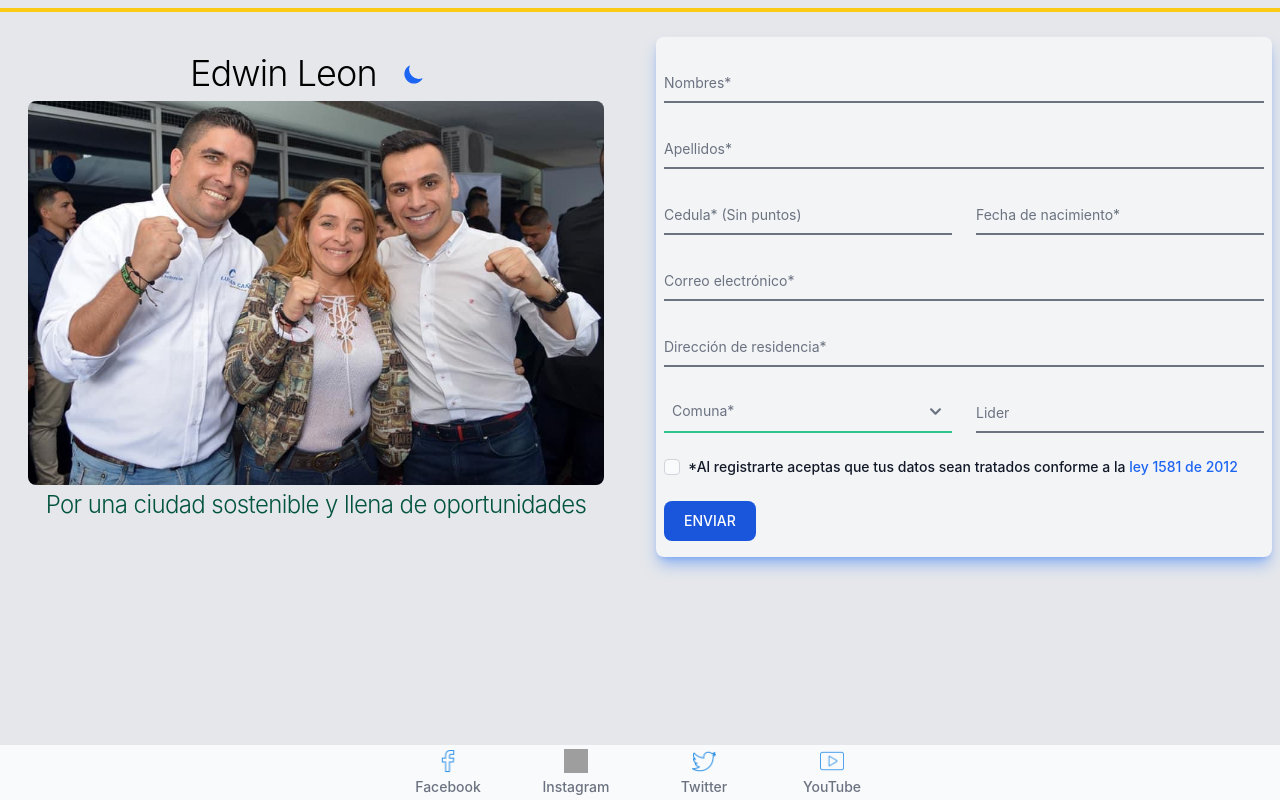
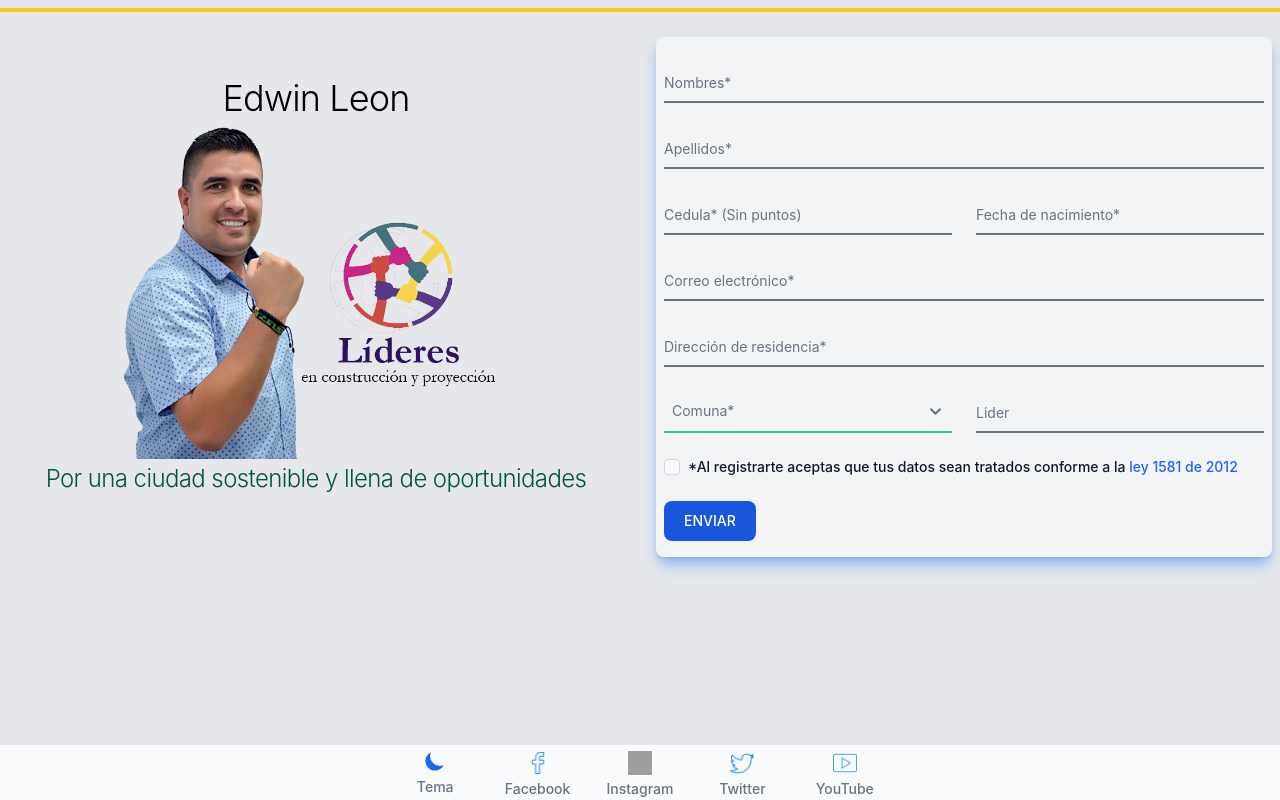
Before and after one commit to jfbz14/edwin_leon, a Django app: page / in a window 1280 px wide. Run offline with Django 4.2, Linux system fonts and the light colour scheme; style sheets or scripts are compiled from the project's sources; some libraries are stand-ins or nearby versions; grey boxes are pictures that could not be loaded.

Commit message:
update media form

```diff
--- a/templates/_base.html
+++ b/templates/_base.html
@@ -27,7 +27,7 @@
 
 </head>
 
-<body class="bg-gray-200 dark:bg-gray-800 mx-auto">
+<body class="bg-gray-200 dark:bg-gray-400 mx-auto ">
 
     <div class="container mx-auto">
 
--- a/templates/form/form_user.html
+++ b/templates/form/form_user.html
@@ -12,25 +12,20 @@
 <section class="mb-8 pb-4">
     <div class="grid max-w-screen-xl px-2 py-2 mx-auto mb-4 lg:gap-8 xl:gap-4 lg:py-4 lg:grid-cols-2">
 
-        <div class="mx-auto place-self-center lg:col-span-1">
-            <h1 class="mb-2 text-3xl font-light tracking-tight leading-none md:text-4xl xl:text-5xl dark:text-white text-center">
-                Edwin Leon
-                <button id="theme-toggle" type="button" class="inline-flex flex-col items-center justify-center mx-4 hover:bg-gray-50 dark:hover:bg-gray-800 group">
-                    <svg id="theme-toggle-dark-icon" class="hidden w-6 h-6 mb-1 text-blue-600 dark:text-gray-400 group-hover:text-blue-600 dark:group-hover:text-blue-500" fill="currentColor" viewBox="0 0 20 20" xmlns="http://www.w3.org/2000/svg">
-                        <path d="M17.293 13.293A8 8 0 016.707 2.707a8.001 8.001 0 1010.586 10.586z">
-                        </path>
-                    </svg>
-                    <svg id="theme-toggle-light-icon" class="hidden w-6 h-6 mb-1 text-yellow-300 dark:text-yellow-300 group-hover:text-blue-600 dark:group-hover:text-blue-500" fill="currentColor" viewBox="0 0 20 20" xmlns="http://www.w3.org/2000/svg">
-                        <path d="M10 2a1 1 0 011 1v1a1 1 0 11-2 0V3a1 1 0 011-1zm4 8a4 4 0 11-8 0 4 4 0 018 0zm-.464 4.95l.707.707a1 1 0 001.414-1.414l-.707-.707a1 1 0 00-1.414 1.414zm2.12-10.607a1 1 0 010 1.414l-.706.707a1 1 0 11-1.414-1.414l.707-.707a1 1 0 011.414 0zM17 11a1 1 0 100-2h-1a1 1 0 100 2h1zm-7 4a1 1 0 011 1v1a1 1 0 11-2 0v-1a1 1 0 011-1zM5.05 6.464A1 1 0 106.465 5.05l-.708-.707a1 1 0 00-1.414 1.414l.707.707zm1.414 8.486l-.707.707a1 1 0 01-1.414-1.414l.707-.707a1 1 0 011.414 1.414zM4 11a1 1 0 100-2H3a1 1 0 000 2h1z" fill-rule="evenodd" clip-rule="evenodd"></path></svg>
-                </button>
-            </h1>
-
-            <a href="#">
-                <img class="rounded-lg md:h-96 my-2" src="{% static 'img/edwin.jpeg' %}" alt="product image" />
-            </a>
+        <div class="mx-auto place-self-center lg:col-span-1 ">
 
 
-            <p class="max-w-2xl mb-6 text-2xl font-light text-green-800 tracking-tight leading-none md:text-3xl xl:text-4xl dark:text-green-400 text-center">
+
+                <h1 class="text-3xl mb-2 font-light tracking-tight leading-none md:text-4xl xl:text-5xl dark:text-white text-center">
+                    Edwin Leon
+
+                </h1>
+
+                <a href="#" >
+                    <img class="w-96 mb-2 mx-auto" src="{% static 'img/img.png' %}" alt="product image" />
+                </a>
+
+            <p class="max-w-2xl mb-6 text-2xl font-light text-green-800 tracking-tight leading-none md:text-3xl xl:text-4xl dark:text-green-600 text-center">
                 Por una ciudad sostenible y llena de oportunidades
             </p>
 
@@ -50,7 +45,7 @@
 
             {% else %}
 
-            <form class="px-2 pt-6 pb-4 bg-gray-100 dark:bg-gray-700 border-t rounded-lg shadow-lg shadow-blue-500/50">
+            <form class="px-2 pt-6 pb-4 bg-gray-100 dark:bg-gray-600 border-t rounded-lg shadow-lg shadow-blue-500/50">
                 <div class="relative z-0 w-full mb-6 group">
                     <input type="text" name="floating_email" id="floating_email" class="block py-2.5 px-0 w-full text-sm text-gray-900 bg-transparent border-0 border-b-2 border-green-400 appearance-none dark:text-white dark:border-green-300 dark:focus:border-blue-500 focus:outline-none focus:ring-0 focus:border-blue-600 peer" placeholder=" " required />
                     <label for="floating_email" class="peer-focus:font-medium absolute text-sm text-gray-500 dark:text-gray-400 duration-300 transform -translate-y-6 scale-75 top-3 -z-10 origin-[0] peer-focus:left-0 peer-focus:text-blue-600 peer-focus:dark:text-blue-500 peer-placeholder-shown:scale-100 peer-placeholder-shown:translate-y-0 peer-focus:scale-75 peer-focus:-translate-y-6">Nombres*</label>
@@ -83,7 +78,7 @@
                 <div class="grid md:grid-cols-2 md:gap-6">
 
                     <div class="relative z-0 w-full mb-6 group">
-                        <select name="floating_last_name" id="floating_last_name" class="block py-2.5 px-2 w-full bg-transparent border-0 border-b-2 border-green-400 text-gray-500 text-sm appearance-none focus:ring-blue-500 focus:border-blue-500 dark:bg-gray-700 dark:border-green-300 dark:placeholder-gray-400 dark:text-gray-400 dark:focus:ring-blue-500 dark:focus:border-blue-500 focus:outline-none focus:ring-0 focus:border-blue-600 peer">
+                        <select name="floating_last_name" id="floating_last_name" class="block py-2.5 px-2 w-full bg-transparent border-0 border-b-2 border-green-400 text-gray-500 text-sm appearance-none focus:ring-blue-500 focus:border-blue-500 dark:bg-gray-600 dark:border-green-300 dark:placeholder-gray-400 dark:text-gray-400 dark:focus:ring-blue-500 dark:focus:border-blue-500 focus:outline-none focus:ring-0 focus:border-blue-600 peer">
                             <option selected>Comuna*</option>
                             <option value="Comuna_1">Comuna 1 - Popular</option>
                             <option value="Comuna_2">Comuna 2 - Santa Cruz</option>
@@ -134,26 +129,38 @@
 </section>
 
 <div class="fixed bottom-0 left-0 z-50 w-full h-14 bg-gray-50 border-t border-gray-200 dark:bg-gray-700 dark:border-gray-600">
-    <div class="grid h-full max-w-lg grid-cols-4 mx-auto font-medium">
+
+    <div class="grid h-full max-w-lg grid-cols-5 mx-auto font-medium">
+
+        <button id="theme-toggle" type="button" class="inline-flex flex-col items-center justify-center mx-4 hover:bg-gray-50 dark:hover:bg-gray-800 group">
+            <svg id="theme-toggle-dark-icon" class="hidden w-6 h-6 mb-1 text-blue-600 dark:text-gray-400 group-hover:text-blue-600 dark:group-hover:text-blue-500" fill="currentColor" viewBox="0 0 20 20" xmlns="http://www.w3.org/2000/svg">
+                <path d="M17.293 13.293A8 8 0 016.707 2.707a8.001 8.001 0 1010.586 10.586z">
+                </path>
+            </svg>
+            <svg id="theme-toggle-light-icon" class="hidden w-6 h-6 mb-1 text-yellow-300 dark:text-yellow-300 group-hover:text-blue-600 dark:group-hover:text-blue-500" fill="currentColor" viewBox="0 0 20 20" xmlns="http://www.w3.org/2000/svg">
+                <path d="M10 2a1 1 0 011 1v1a1 1 0 11-2 0V3a1 1 0 011-1zm4 8a4 4 0 11-8 0 4 4 0 018 0zm-.464 4.95l.707.707a1 1 0 001.414-1.414l-.707-.707a1 1 0 00-1.414 1.414zm2.12-10.607a1 1 0 010 1.414l-.706.707a1 1 0 11-1.414-1.414l.707-.707a1 1 0 011.414 0zM17 11a1 1 0 100-2h-1a1 1 0 100 2h1zm-7 4a1 1 0 011 1v1a1 1 0 11-2 0v-1a1 1 0 011-1zM5.05 6.464A1 1 0 106.465 5.05l-.708-.707a1 1 0 00-1.414 1.414l.707.707zm1.414 8.486l-.707.707a1 1 0 01-1.414-1.414l.707-.707a1 1 0 011.414 1.414zM4 11a1 1 0 100-2H3a1 1 0 000 2h1z" fill-rule="evenodd" clip-rule="evenodd"></path></svg>
+                <span class="text-sm text-gray-500 dark:text-gray-400 group-hover:text-blue-600 dark:group-hover:text-blue-500">Tema</span>
+
+        </button>
 
         <button type="button" class="inline-flex flex-col items-center justify-center px-5 hover:bg-gray-50 dark:hover:bg-gray-800 group">
 
-            <img class="w-6 h-6 mb-1 text-gray-500 dark:text-gray-400 group-hover:text-blue-600 dark:group-hover:text-blue-500" src="{% static 'img/face.png' %}" alt="product image" />
+            <img class="w-6 h-6 my-1 text-gray-500 dark:text-gray-400 group-hover:text-blue-600 dark:group-hover:text-blue-500" src="{% static 'img/face.png' %}" alt="product image" />
             <span class="text-sm text-gray-500 dark:text-gray-400 group-hover:text-blue-600 dark:group-hover:text-blue-500">Facebook</span>
         </button>
         <button type="button" class="inline-flex flex-col items-center justify-center px-5 hover:bg-gray-50 dark:hover:bg-gray-800 group">
 
-            <img class="w-6 h-6 mb-1 text-gray-500 dark:text-gray-400 group-hover:text-blue-600 dark:group-hover:text-blue-500" src="{% static 'img/insta.png' %}" alt="product image" />
+            <img class="w-6 h-6 my-1 text-gray-500 dark:text-gray-400 group-hover:text-blue-600 dark:group-hover:text-blue-500" src="{% static 'img/insta.png' %}" alt="product image" />
             <span class="text-sm text-gray-500 dark:text-gray-400 group-hover:text-blue-600 dark:group-hover:text-blue-500">Instagram</span>
         </button>
         <button type="button" class="inline-flex flex-col items-center justify-center px-5 hover:bg-gray-50 dark:hover:bg-gray-800 group">
 
-            <img class="w-6 h-6 mb-1 text-gray-500 dark:text-gray-400 group-hover:text-blue-600 dark:group-hover:text-blue-500" src="{% static 'img/twi.png' %}" alt="product image" />
+            <img class="w-6 h-6 my-1 text-gray-500 dark:text-gray-400 group-hover:text-blue-600 dark:group-hover:text-blue-500" src="{% static 'img/twi.png' %}" alt="product image" />
             <span class="text-sm text-gray-500 dark:text-gray-400 group-hover:text-blue-600 dark:group-hover:text-blue-500">Twitter</span>
         </button>
         <button type="button" class="inline-flex flex-col items-center justify-center px-5 hover:bg-gray-50 dark:hover:bg-gray-800 group">
 
-            <img class="w-6 h-6 mb-1 text-gray-500 dark:text-gray-400 group-hover:text-blue-600 dark:group-hover:text-blue-500" src="{% static 'img/you.png' %}" alt="product image" />
+            <img class="w-6 h-6 my-1 text-gray-500 dark:text-gray-400 group-hover:text-blue-600 dark:group-hover:text-blue-500" src="{% static 'img/you.png' %}" alt="product image" />
             <span class="text-sm text-gray-500 dark:text-gray-400 group-hover:text-blue-600 dark:group-hover:text-blue-500">YouTube</span>
         </button>
 
```
Also changed, not shown: static/img/edwin.jpeg (deleted), static/img/edwin.png (deleted), static/img/img.png (added), static/img/logo.png (added).
